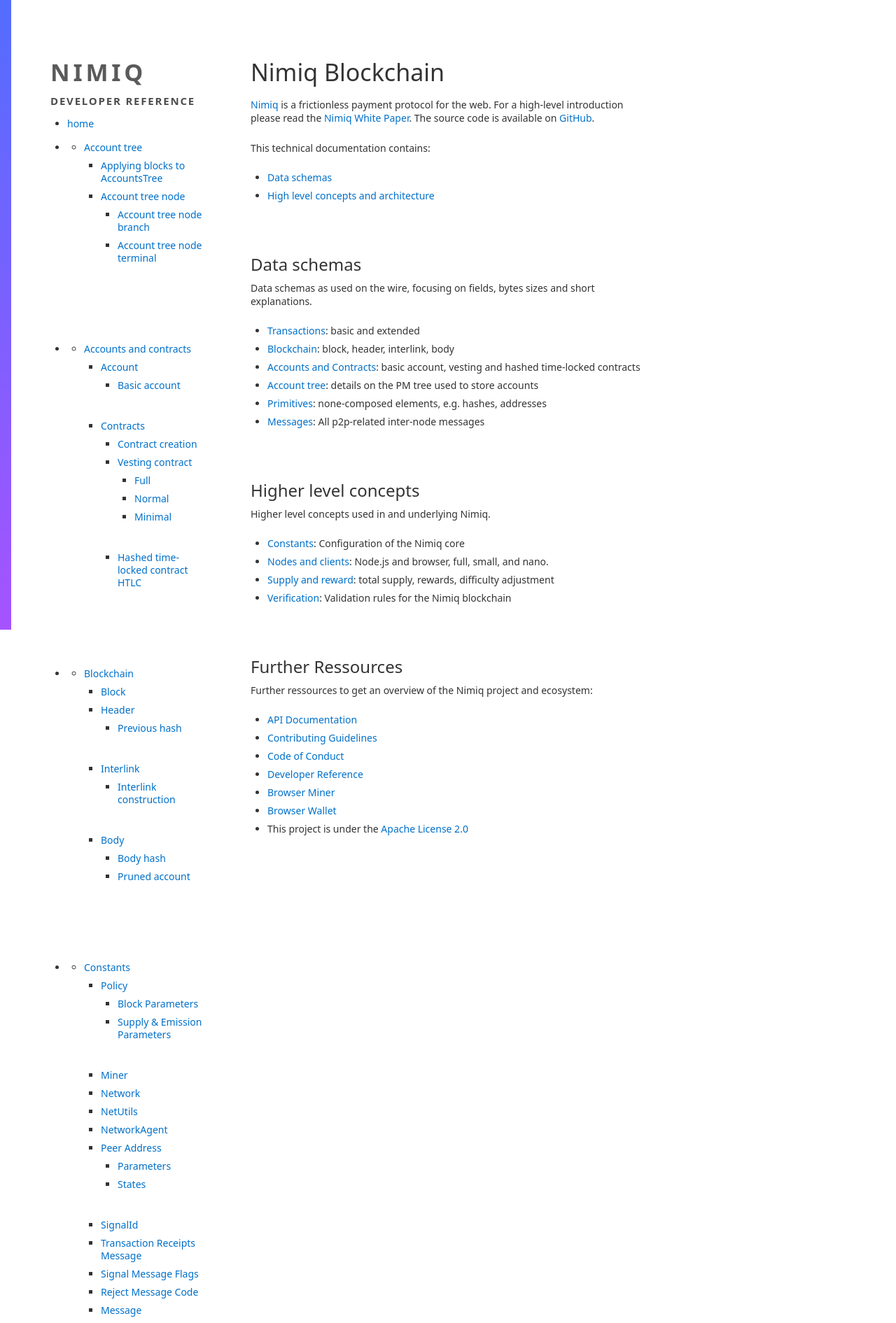
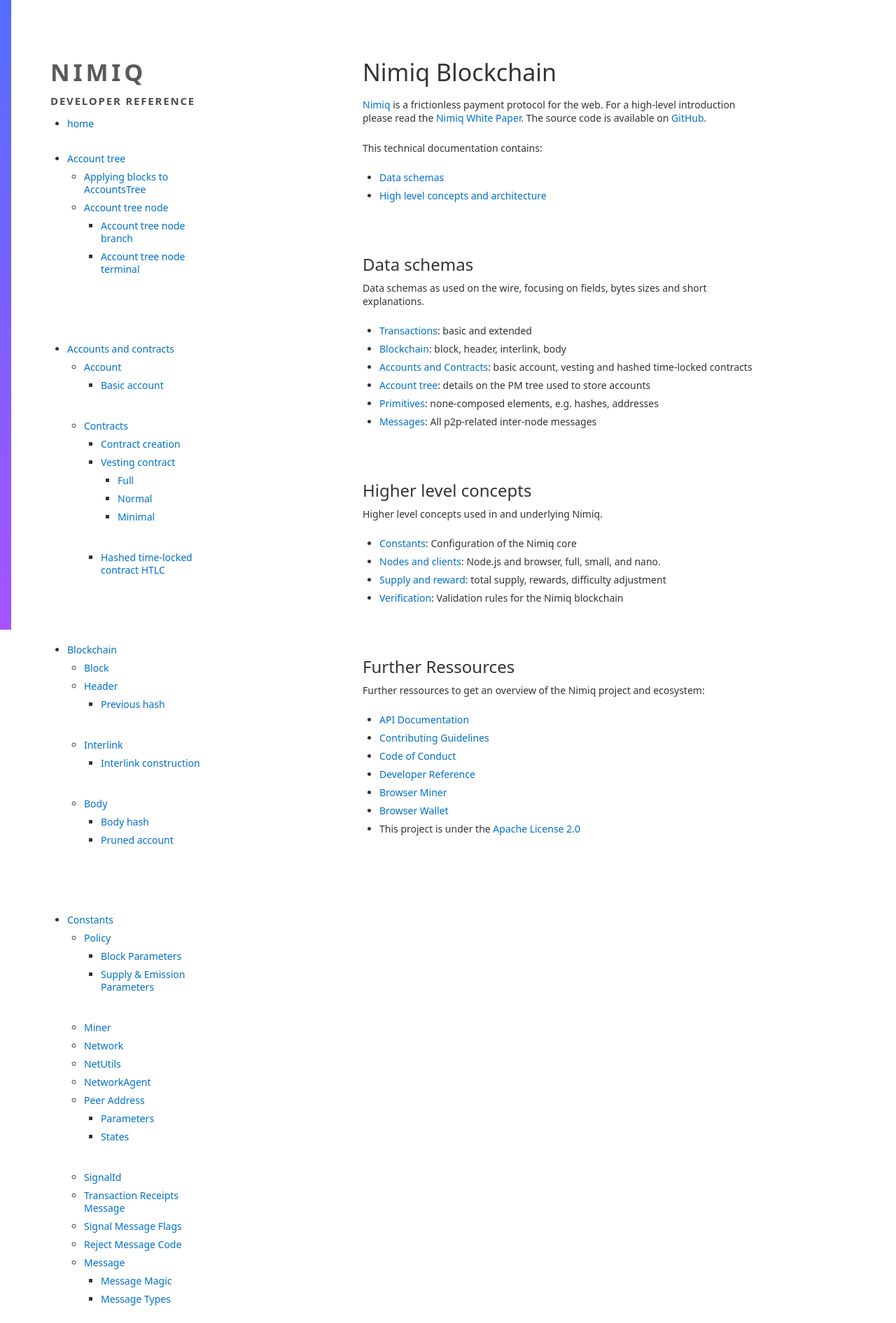
Before and after one commit to nimiq-network/developer-reference, a Jekyll site: the page built from README.md, in a window 1280 px wide. Shown: the top 1891 px of the page at 70% size. Built offline with Jekyll 4.4.1, drawn with Linux system fonts in a browser that asks for light colours; our own code applies the rules of GitHub Pages for plain Markdown files.

Commit message:
V1 of the side menu

```diff
--- a/_layouts/default.html
+++ b/_layouts/default.html
@@ -20,12 +20,10 @@
               <li>
                 <a href="{{ site.github.url }}"> home </a>
               </li>
-              {% for node in site.pages %}
-              <li>
+            </ul>
+            {% for node in site.pages %}
               {% include toc.html html=node.content %}
-              </li>
             {% endfor %}
-            </ul>
           </nav>
       </a>
       </header>
--- a/assets/css/nimiq-light.css
+++ b/assets/css/nimiq-light.css
@@ -15,7 +15,7 @@ main {
     justify-content: center;
     position: relative;
     padding-bottom: 64px;
-    padding-left: 320px;
+    margin-left: 320px;
     min-height:100vh;
 }
 
```
